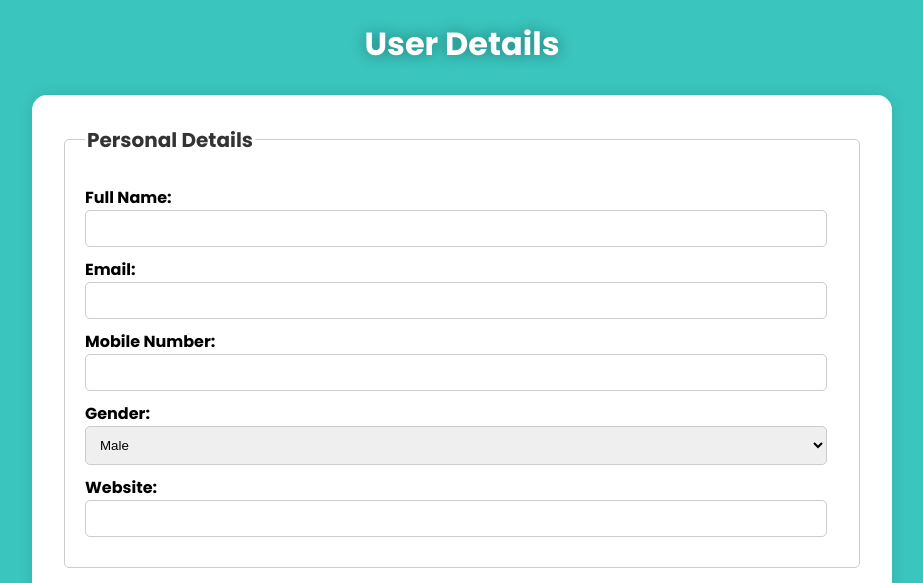
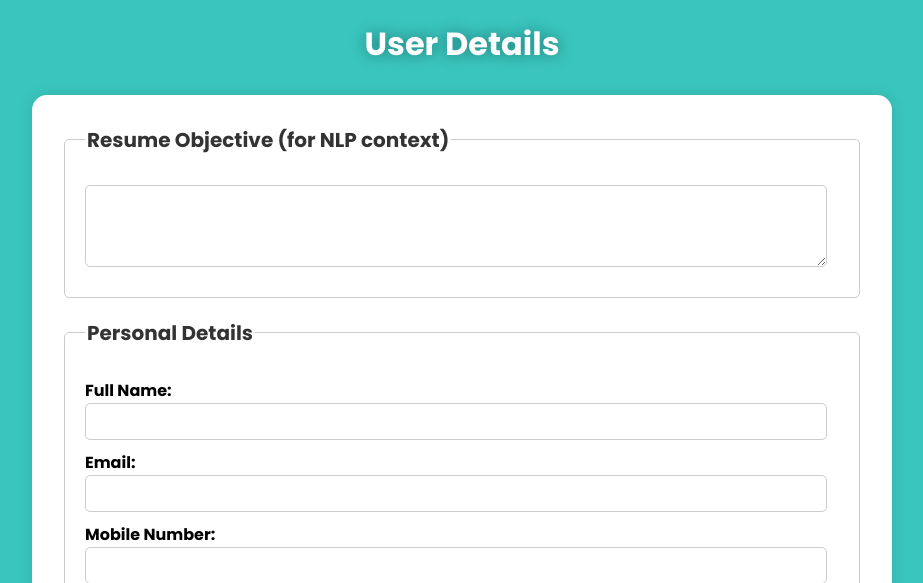
Before and after one commit to nishantak/quick_cv, a Flask app: page /ats in a window 1280 px wide. Shown: the top 583 px of the page, without its empty margins (178-1101 px from the left). Run offline with Flask 3, Linux system fonts and the light colour scheme.

Commit message:
nlp context

```diff
--- a/website/templates/ats.html
+++ b/website/templates/ats.html
@@ -14,6 +14,13 @@
 <body>
     <h2 style="font-size: xx-large;">User Details</h2>
     <form action="{{ url_for('views.gen_res') }}" method="POST">
+
+        <!-- NLP context-->
+        <fieldset id="nlp_context">
+            <legend>Resume Objective (for NLP context)</legend>
+            <textarea id="context_description" name="context_description" rows="4" cols="40" required></textarea><br>
+        </fieldset>
+
         <!-- Personal Details -->
         <fieldset>
             <legend>Personal Details</legend>
```
